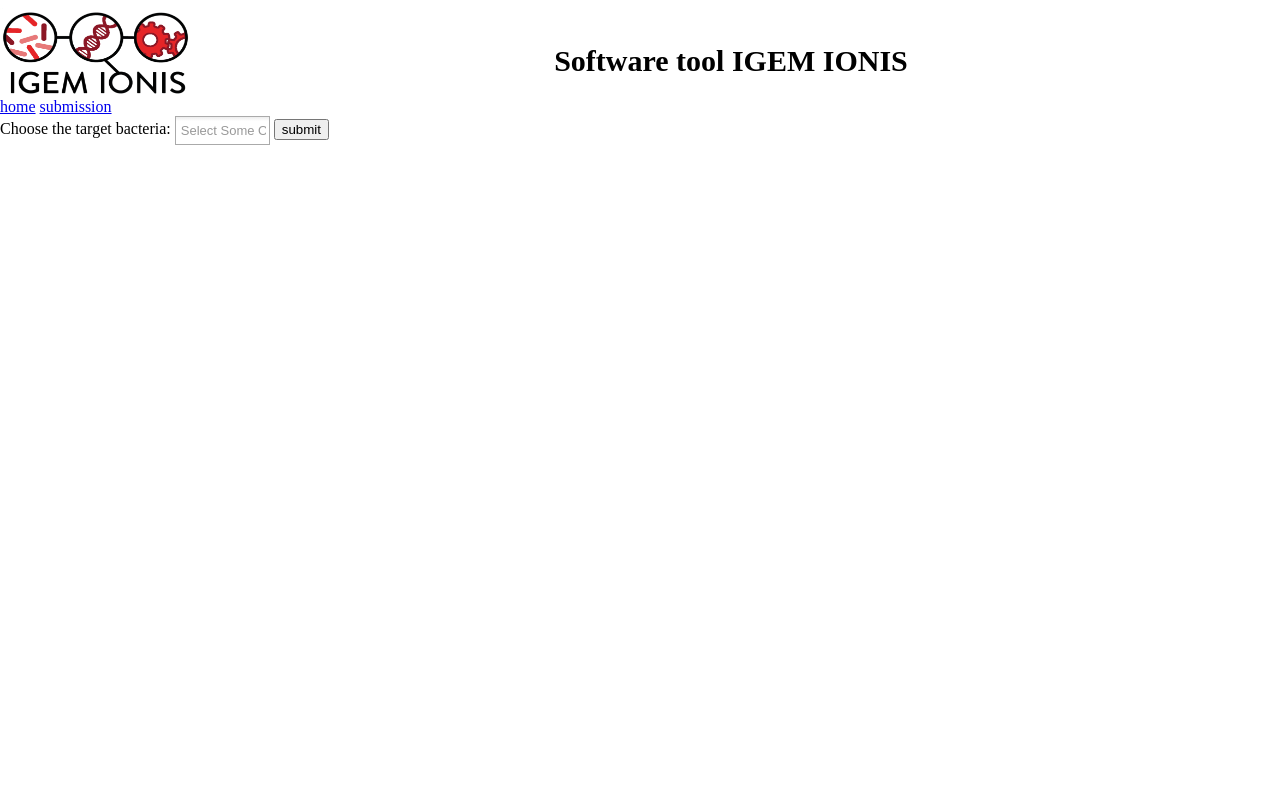
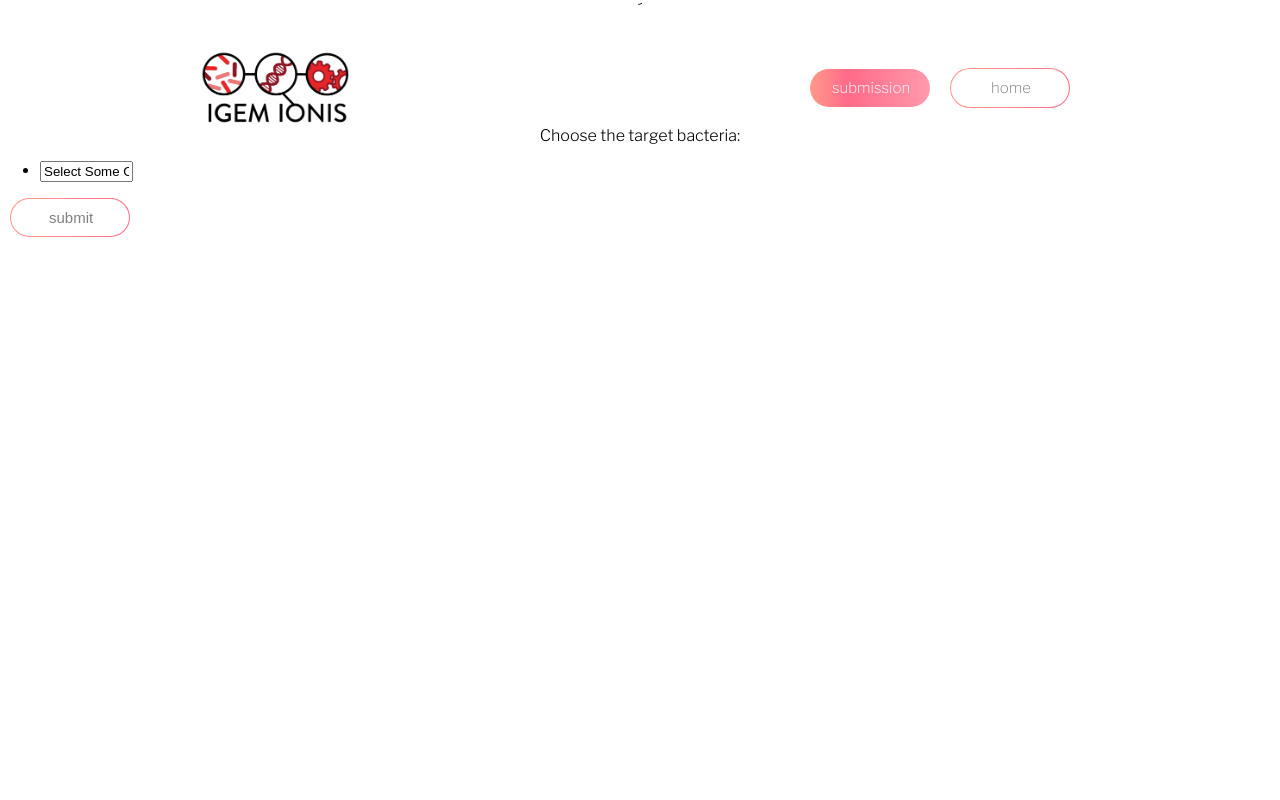
Before and after one commit to lboistard/iGEM, a PHP site: page /search.php in a window 1280 px wide. Run offline with PHP 8.4, Linux system fonts and the light colour scheme; data comes from the database, SQL or seed files in the repository; some libraries are stand-ins or nearby versions.

Commit message:
add search page

```diff
--- a/search.php
+++ b/search.php
@@ -1,47 +1,71 @@
-<!DOCTYPE html>
+´<!DOCTYPE html>
 <?php
-$connect=mysqli_connect("127.0.0.1","root","","testigem");
+	//~-------------------------------------------------------------
+	//~ Variables de connexion à la DB
+	//~-------------------------------------------------------------
+$hostname = 'localhost';
+$username = 'root';
+$passwordDB = 'root';
+$myDataBase = 'testigem';
+
+
+$connect=mysqli_connect($hostname,$username,$passwordDB,$myDataBase);
 ?>
-<head>
-	<link rel="stylesheet" href="stylesheet.css">
-	<img class="img" src="image/igemIonis.png">
-	<br>
-	<br>
 
-	<h1 class="titre">Software tool IGEM IONIS</h1>
-	<a href="home.php" class="acceuil">home</a>
-	<a href="soumission.php" class="acceuil">submission</a>
-	<link rel="stylesheet" href="lib/chosen/chosen.css" >
+<link rel="stylesheet" type="text/css" href="static/static.css">
 <script src="http://code.jquery.com/jquery-1.8.0.min.js"></script>
 <script src="lib/chosen/chosen.jquery.min.js"></script>
+<script type="text/javascript">
 
-	<script type="text/javascript">
 	$(function(){
 		$('.chzn-select').chosen();
 	})
 
 </script>
 
+
+
+<head>
+
 </head>
+
 <body>
+
+	<div class="navigation">
+		<div class="inner">
+			<div class="container">
+				<div class="left">
+					<img class="img" src="image/igemIonis.png" class="igem-logo">
+				</div>
+				<div class="right">
+					<a href="soumission.php" class="submissionbutton">submission</a>
+					<a href="home.php" class="home">home</a>
+
+				</div>
+			</div>
+		</div>
+	</div>
 
 
 	<form action="search.php" method="POST" name="formulaire " oninput="x.value=parseInt(depth.value)">
-		<div class="container">
+		<div class="fromContainer">
 			<label for="idchoix">Choose the target bacteria:</label>
 			<select name="bacterie[]" multiple class="span4 chzn-select" >
 				<option value=""></option>
+
 				<?php
 				//genre et espece a ecrire en italique
 				// promoter
 				// target moftif : information not avaliable si y a pas
 				$test=0;
 				$current="none";
+
 				if($connect){
 					$req='SELECT species, genus, ID FROM bddigemen ORDER BY genus';
 					$resultat=mysqli_query($connect,$req);
-					if($resultat==false)
+					if($resultat==false){
 						echo"Echec de l'exécution de la requête";
+					}
 					else{
 						while($ligne=mysqli_fetch_row($resultat)){
 							$bact=$ligne[1];
@@ -67,14 +91,20 @@ $connect=mysqli_connect("127.0.0.1","root","","testigem");
 						echo "</optgroup>";
 					}
 				}
+
 				?>
+
 			</select>
-			<input type='submit'name="envoyer"value="submit"/>
+			<input type='submit' class="sendBacteriaName" name="envoyer"value="submit"/>
 		</div>
 	</form>
+</div>
+
+
 <table id="globale" class="columns">
 	<tr>
 		<?php
+
 		if(isset($_POST["bacterie"])){
 			if (!isset($_COOKIE["histo"])) {
 				$selected=$_POST["bacterie"];
@@ -83,6 +113,8 @@ $connect=mysqli_connect("127.0.0.1","root","","testigem");
 				header('location: search.php');
 			}
 		}
+		?>
+		<?php
 		if (isset($_COOKIE["histo"])) {
 			$selected=unserialize($_COOKIE["histo"]);
 			foreach($selected as$val){
@@ -377,6 +409,9 @@ $connect=mysqli_connect("127.0.0.1","root","","testigem");
 							</tr>
 						</table>
 					</body>
+
+
+
 					<style>
 						* {
 							box-sizing: border-box;
--- /dev/null
+++ b/static/static.css
@@ -0,0 +1,112 @@
+@import url('https://fonts.googleapis.com/css?family=Libre+Franklin:200,300,600,700&display=swap');
+
+body{
+	margin: 0;
+	text-align: center;
+    position: relative;
+    font-family: 'Libre Franklin', sans-serif;
+}
+
+.inner{
+	position: relative;
+	padding-left: 3%;
+	padding-right: 3%;
+	display: flex;
+	margin-top: 30px;
+}
+
+.container{
+	display: flex;
+	margin-left: auto;
+	margin-right: auto;
+}
+
+.left{
+	float:left;
+	padding-right: 225px;
+}
+
+.right{
+	align-items: center;
+	display: flex;
+	padding-left: 225px;
+}
+
+img{
+	width: 150px;
+}
+
+
+.submissionbutton {
+    border: none;
+    color: #fff;
+    display: flex;
+    margin-top: 50px;
+    border-radius: 50px;
+    width: 120px;
+    padding: 10px 22px;
+    text-decoration: none;
+    font-weight: 200;
+    font-size: 15px;
+    margin: 10px;
+    background-image: linear-gradient(to right, #FF9A8B 0%, #FF6A88  31%, #FF99AC  100%);
+}
+
+.home {
+    border: solid 1px transparent;
+    display: flex;
+    margin-top: 50px;
+    border-radius: 50px;
+    width: 120px;
+    padding: 10px 40px;
+    text-decoration: none;
+    font-weight: 200;
+    font-size: 15px;
+    margin: 10px;
+    background-origin: border-box;
+    color: hsl(0,0%,50%);
+    background-clip: content-box,border-box;
+    box-shadow: 2px 1000px 1px #fff inset;
+    background-image: linear-gradient(rgba(255,255,255,0), rgba(255,255,255,0), rgba(255,255,255,0)), linear-gradient(101deg, #FF9A8B, #FF6A88);
+
+}
+
+h1{
+    color: hsl(0,0%,60%);
+    font-weight: 300;
+    font-size: 35px;
+
+}
+
+h1 span{
+    color: hsl(209,33%,12%);
+    font-weight: 600;
+}
+
+
+
+.sendBacteriaName{
+	border: solid 1px transparent;
+    display: flex;
+    margin-top: 50px;
+    border-radius: 50px;
+    width: 120px;
+    padding: 10px 38px;
+    text-decoration: none;
+    font-weight: 200;
+    font-size: 15px;
+    margin: 10px;
+    background-origin: border-box;
+    color: hsl(0,0%,50%);
+    background-clip: content-box,border-box;
+    box-shadow: 2px 1000px 1px #fff inset;
+    background-image: linear-gradient(rgba(255,255,255,0), rgba(255,255,255,0), rgba(255,255,255,0)), linear-gradient(101deg, #FF9A8B, #FF6A88);
+
+}
+
+
+
+.fromContainer{
+	text-align: center;
+    position: relative;
+}
```
Also changed, not shown: home.php (+11 -3 lines). Lines whose indentation alone changed are shown as unchanged.
